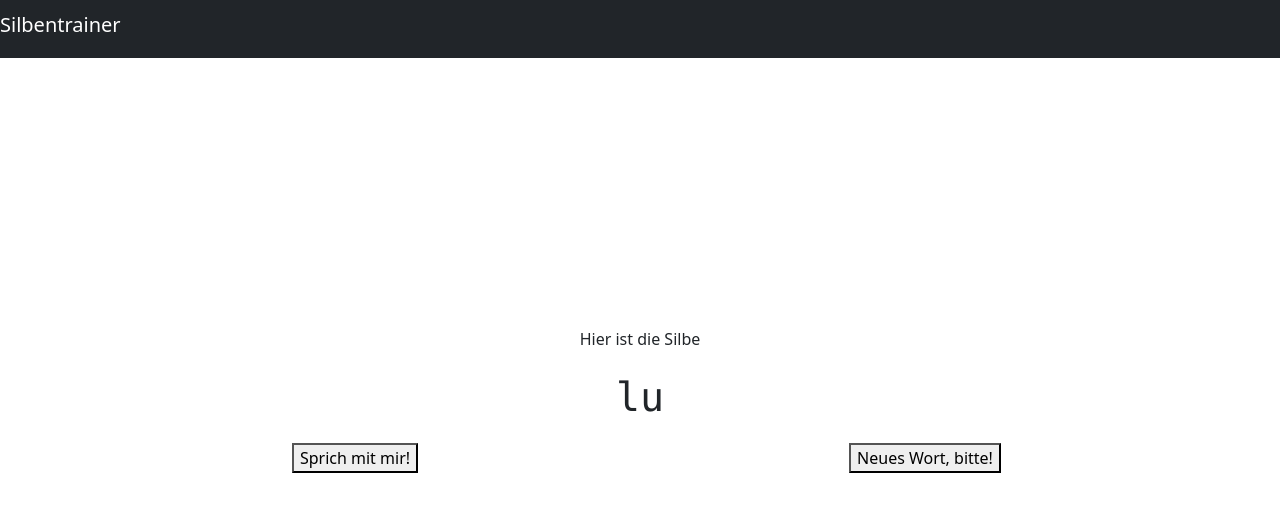
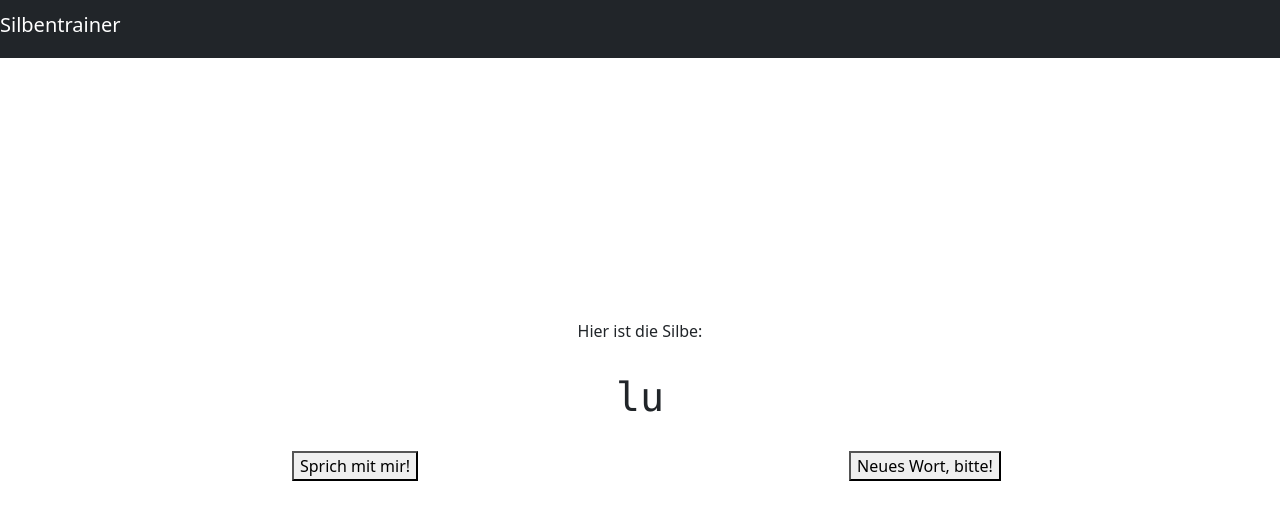
Before and after one commit to Paraidomat/paraidomat.github.io, a plain HTML site: page silbentrainer.html in a window 1280 px wide. Drawn offline with nearby package versions, Linux system fonts and the light colour scheme.

Commit message:
Update silbentrainer.html

```diff
--- a/silbentrainer.html
+++ b/silbentrainer.html
@@ -35,9 +35,9 @@
 
 		<div class="container text-center position-absolute top-50 start-50 translate-middle">
 			<div class="row">
-				<p>Hier ist die Silbe</p>
+				<p>Hier ist die Silbe:</p>
 			</div>
-			<div class="row">
+			<div class="row d-flex p-2 bd-highlight">
 				<blockquote class="blockquote">
 					<p id="syllable" class="fs-1 font-monospace"></p>
 				</blockquote>
```
